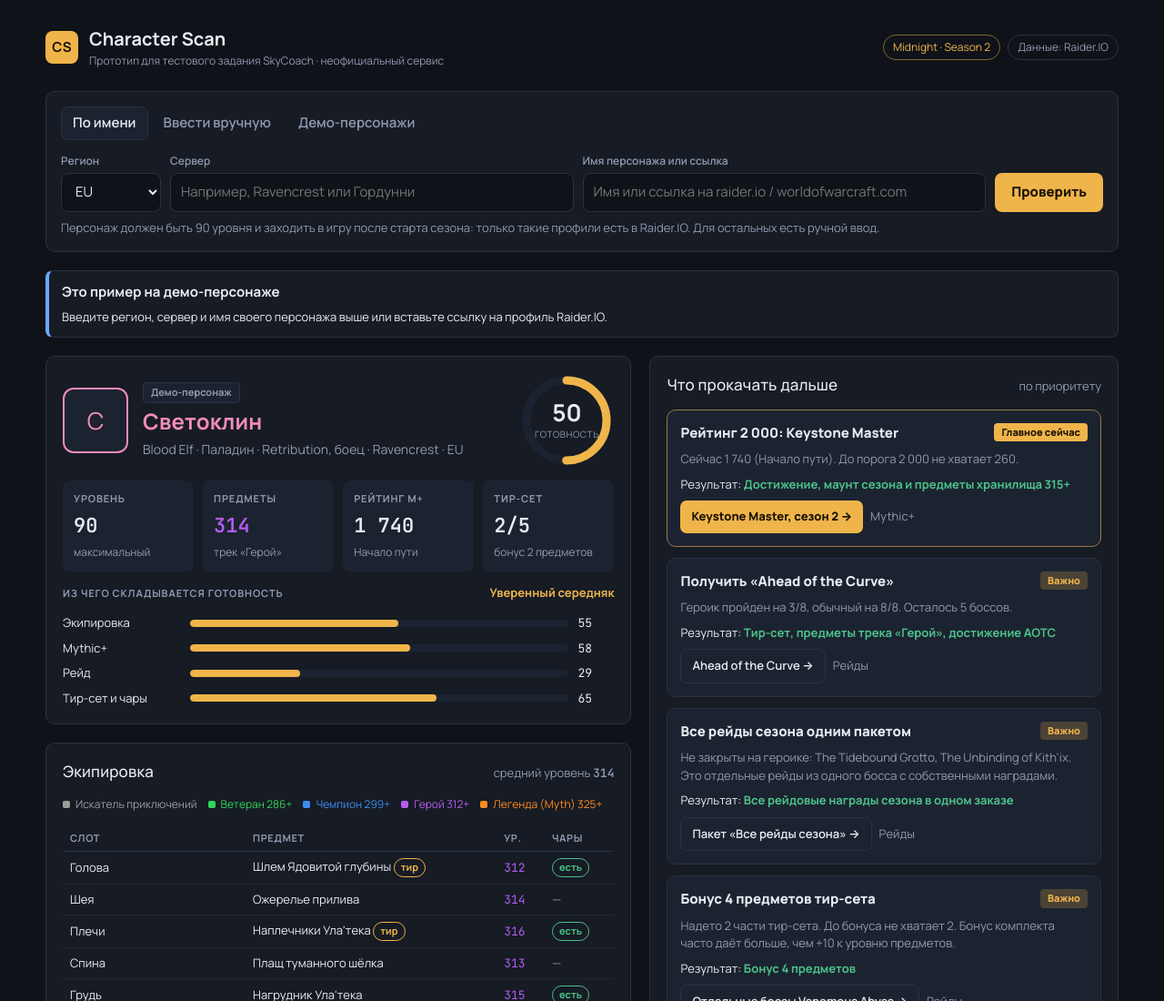
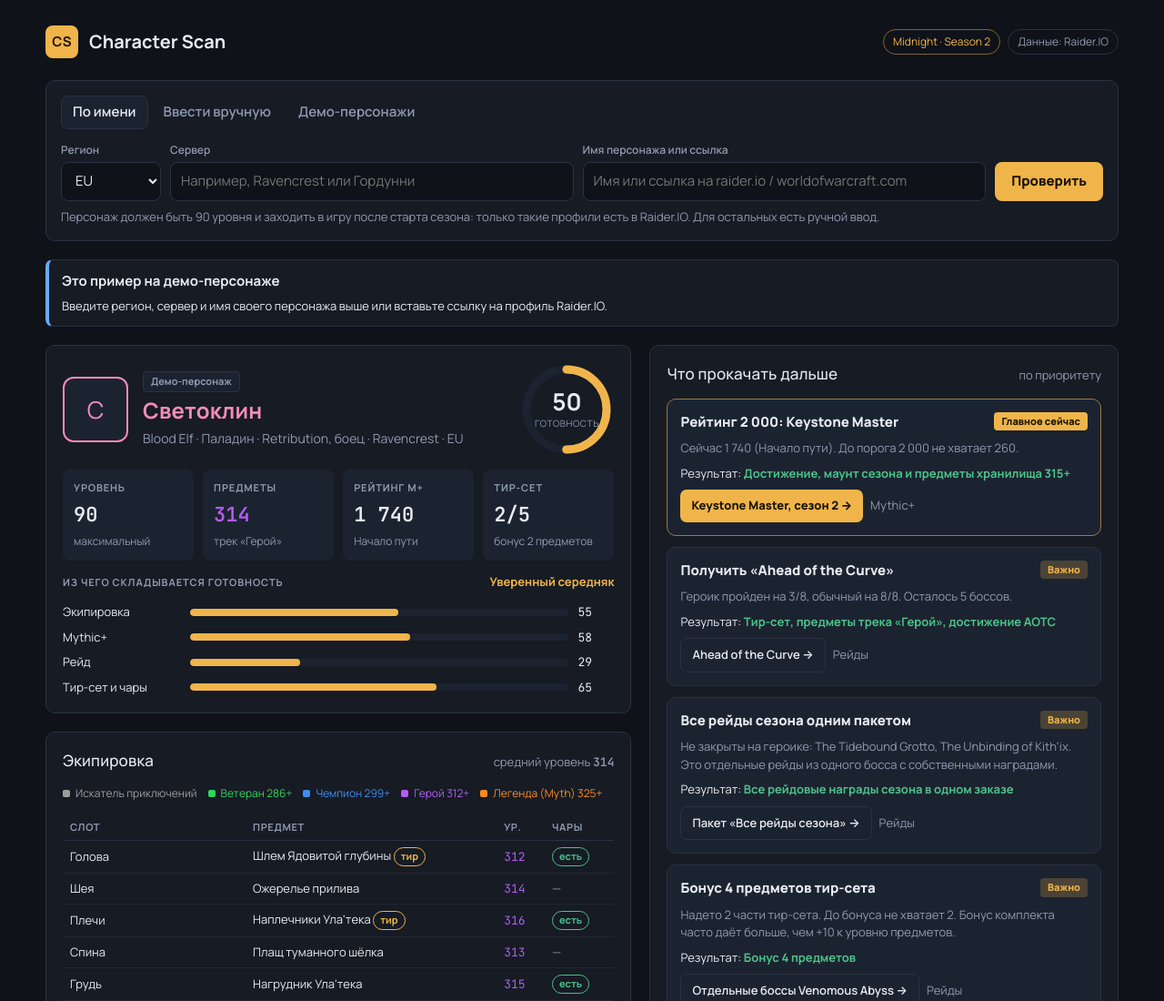
Before and after one commit to itlyashev-boris/skycoach-character-scan, a plain HTML site: page index.html in a window 1280 px wide. Shown: the top 1100 px of the page at 91% size. Drawn offline with Linux system fonts and the light colour scheme; a web font is replaced by a local one.

Commit message:
Header: убран подзаголовок
Co-Authored-By: Claude Opus 5.5 <noreply@anthropic.com>

```diff
--- a/index.html
+++ b/index.html
@@ -215,7 +215,6 @@ footer { font-size: 12px; color: var(--muted); display: grid; gap: 4px; }
       <div class="brand-mark" aria-hidden="true">CS</div>
       <div>
         <h1>Character Scan</h1>
-        <p>Прототип для тестового задания SkyCoach · неофициальный сервис</p>
       </div>
     </div>
     <div class="chips">
```
